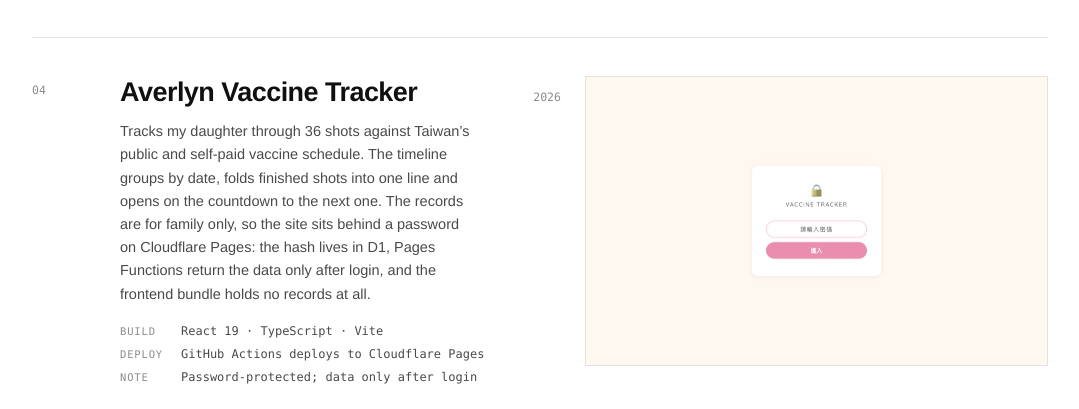
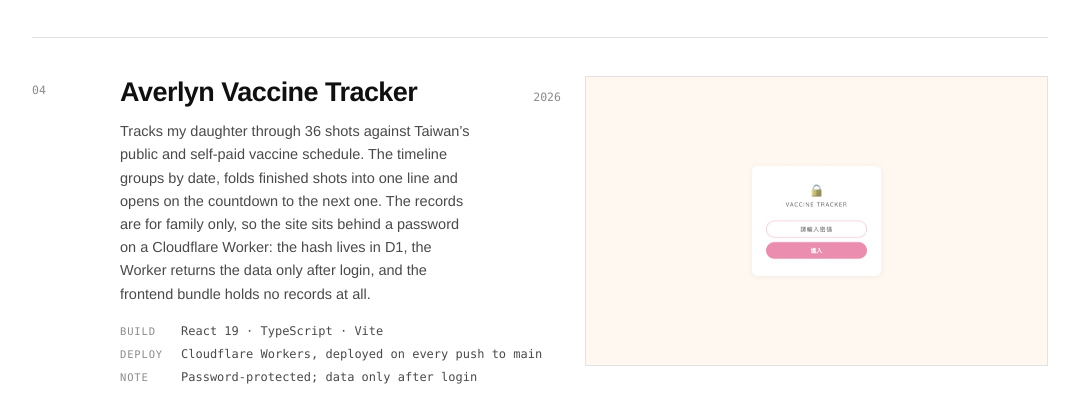
Before and after one commit to tankfinal/portfolio, a plain HTML site: page classic/index.html in a window 1280 px wide. Shown: the part 2200-2609 px from the top of the page, without its empty margins (100-1179 px from the left). Drawn offline with Linux system fonts and the light colour scheme.

Commit message:
fix(os): Averlyn 改連 Cloudflare Workers 的新網址，介紹跟著改（v1.17.1）

```diff
--- a/classic/index.html
+++ b/classic/index.html
@@ -430,17 +430,17 @@
           <h3 class="w-title" data-i18n="w3.t">Averlyn 疫苗接種追蹤</h3>
           <span class="w-year mono">2026</span>
         </div>
-        <p class="w-desc" data-i18n="w3.d">追蹤女兒對照台灣公費與自費時程的 36 針接種進度。時間軸依日期分組，已完成的收成一列，打開就看到下一劑倒數。紀錄只想給家人看，所以放在 Cloudflare Pages 後面加了一道密碼：雜湊存在 D1，登入後才由 Pages Functions 回傳資料，前端 bundle 裡一筆紀錄都沒有。</p>
+        <p class="w-desc" data-i18n="w3.d">追蹤女兒對照台灣公費與自費時程的 36 針接種進度。時間軸依日期分組，已完成的收成一列，打開就看到下一劑倒數。紀錄只想給家人看，所以放在 Cloudflare Worker 後面加了一道密碼：雜湊存在 D1，登入後才由 Worker 回傳資料，前端 bundle 裡一筆紀錄都沒有。</p>
         <dl class="w-spec mono">
           <dt data-i18n="spec.build">Build</dt><dd>React 19 · TypeScript · Vite</dd>
-          <dt data-i18n="spec.deploy">Deploy</dt><dd data-i18n="w3.s2">GitHub Actions 部署到 Cloudflare Pages</dd>
+          <dt data-i18n="spec.deploy">Deploy</dt><dd data-i18n="w3.s2">Cloudflare Workers，push 到 main 自動部署</dd>
           <dt data-i18n="spec.note">Note</dt><dd data-i18n="w3.s3">密碼保護，登入後才回傳資料</dd>
         </dl>
         <div class="w-links">
-          <a href="https://averlyn-vaccine.pages.dev/" target="_blank" rel="noopener" data-i18n="link.visit">開啟網站</a>
+          <a href="https://averlyn-vaccine.xarenvich.workers.dev/" target="_blank" rel="noopener" data-i18n="link.visit">開啟網站</a>
         </div>
       </div>
-      <a class="w-shot" href="https://averlyn-vaccine.pages.dev/" target="_blank" rel="noopener">
+      <a class="w-shot" href="https://averlyn-vaccine.xarenvich.workers.dev/" target="_blank" rel="noopener">
         <img src="../images/averlyn-vaccine.jpg" alt="Averlyn Vaccine Tracker 登入畫面" loading="lazy" width="900" height="562">
       </a>
     </article>
@@ -851,9 +851,9 @@
     "w4.s1":{zh:"單一 index.html，無框架無 build step", en:"One index.html. No framework, no build step."},
     "w4.s2":{zh:"行程倒數、可勾選清單、手機優先版面", en:"Trip countdown, tickable checklist, mobile-first layout"},
     "w3.t": {zh:"Averlyn 疫苗接種追蹤", en:"Averlyn Vaccine Tracker"},
-    "w3.d": {zh:"追蹤女兒對照台灣公費與自費時程的 36 針接種進度。時間軸依日期分組，已完成的收成一列，打開就看到下一劑倒數。紀錄只想給家人看，所以放在 Cloudflare Pages 後面加了一道密碼：雜湊存在 D1，登入後才由 Pages Functions 回傳資料，前端 bundle 裡一筆紀錄都沒有。",
-             en:"Tracks my daughter through 36 shots against Taiwan’s public and self-paid vaccine schedule. The timeline groups by date, folds finished shots into one line and opens on the countdown to the next one. The records are for family only, so the site sits behind a password on Cloudflare Pages: the hash lives in D1, Pages Functions return the data only after login, and the frontend bundle holds no records at all."},
-    "w3.s2":{zh:"GitHub Actions 部署到 Cloudflare Pages", en:"GitHub Actions deploys to Cloudflare Pages"},
+    "w3.d": {zh:"追蹤女兒對照台灣公費與自費時程的 36 針接種進度。時間軸依日期分組，已完成的收成一列，打開就看到下一劑倒數。紀錄只想給家人看，所以放在 Cloudflare Worker 後面加了一道密碼：雜湊存在 D1，登入後才由 Worker 回傳資料，前端 bundle 裡一筆紀錄都沒有。",
+             en:"Tracks my daughter through 36 shots against Taiwan’s public and self-paid vaccine schedule. The timeline groups by date, folds finished shots into one line and opens on the countdown to the next one. The records are for family only, so the site sits behind a password on a Cloudflare Worker: the hash lives in D1, the Worker returns the data only after login, and the frontend bundle holds no records at all."},
+    "w3.s2":{zh:"Cloudflare Workers，push 到 main 自動部署", en:"Cloudflare Workers, deployed on every push to main"},
     "w3.s3":{zh:"密碼保護，登入後才回傳資料", en:"Password-protected; data only after login"},
     "w5.t":{zh:"我是社畜：半夜值班的像素 RPG", en:"I'm a Shachiku: an On-Call Pixel RPG"},
     "w5.d":{zh:"半夜被告警叫醒的俯視角像素 RPG。九個交易所後端事故，每個都要走完分診、止血、找原因、恢復服務、驗證、善後，沒有唯一正解，依時間、用戶影響、資產風險三項計分。分普通、困難、地獄三種難度，困難以上即時計時，現實每 10 秒就是遊戲裡 1 分鐘。劇本和地圖都是 JSON，加角色不用改程式。", en:"A top-down pixel RPG about being woken at night by alerts. Nine exchange-backend incidents, each taken from triage and containment through the cause, the restore, the checks and the clean-up, with no single right answer: you are scored on time, user impact and asset risk. Normal, Hard and Hell; from Hard up the clock runs in real time, ten seconds to a game minute. Scenarios and maps are JSON, so a new role needs no code."},
```
Also changed, not shown: index.html (+6 -6 lines).
